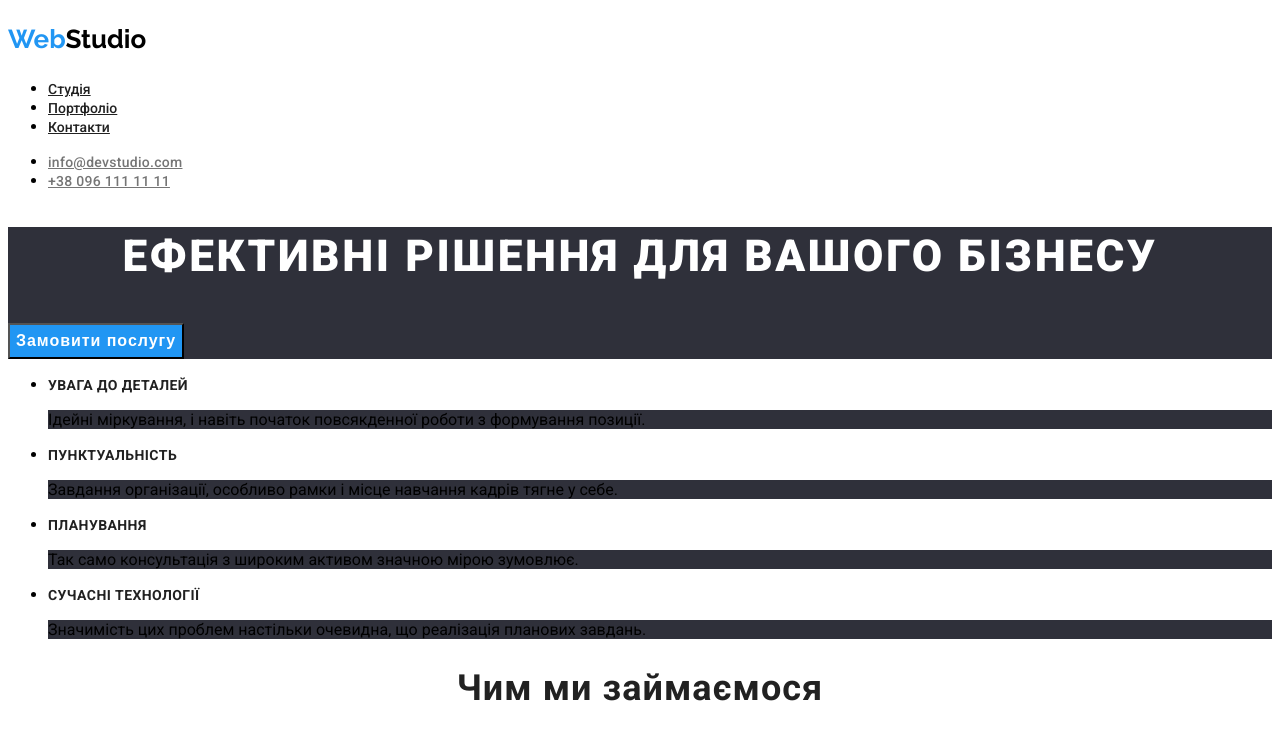
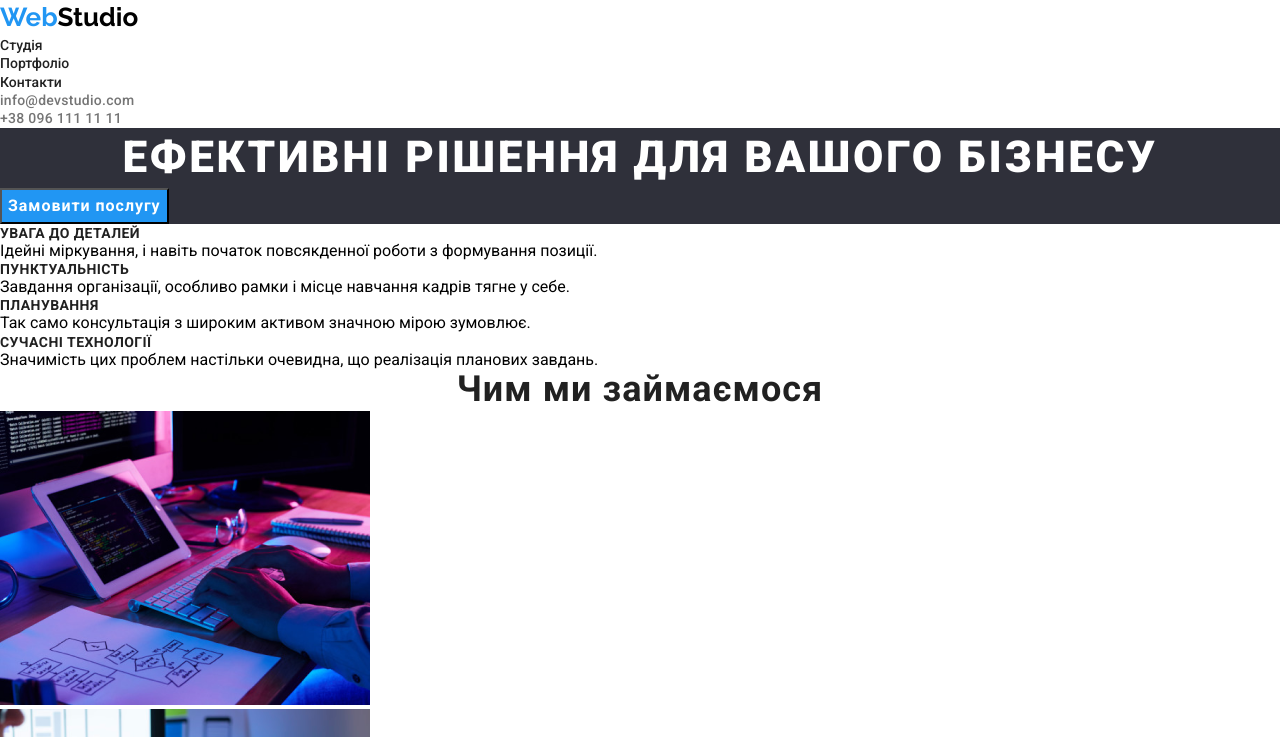
Before and after one commit to Kondrov220/webstudeo, a plain HTML site: page index.html in a window 1280 px wide. Shown: the top 737 px of the page. Drawn offline with nearby package versions, Linux system fonts and the light colour scheme.

Commit message:
Add files via upload

```diff
--- a/index.html
+++ b/index.html
@@ -10,6 +10,8 @@
       href="https://fonts.googleapis.com/css2?family=Raleway:wght@700&family=Roboto:wght@400;500;700;900&display=swap"
       rel="stylesheet"
     />
+    <link rel="stylesheet" href="https://cdnjs.cloudflare.com/ajax/libs/modern-normalize/2.0.0/modern-normalize.min.css">
+    <link rel="stylesheet" href="./reset.css">
     <link rel="stylesheet" href="./styles.css" />
   </head>
   <body>
@@ -33,27 +35,27 @@
         <ul class="effective-list">
           <li class="effective-item">
             <h2 class="effective-subtitle">УВАГА ДО ДЕТАЛЕЙ</h2>
-            <p class="effective">
+            <p class="effective-text">
               Ідейні міркування, і навіть початок повсякденної роботи з
               формування позиції.
             </p>
           </li>
           <li class="effective-item">
             <h2 class="effective-subtitle">ПУНКТУАЛЬНІСТЬ</h2>
-            <p class="effective">
+            <p class="effective-text">
               Завдання організації, особливо рамки і місце навчання кадрів тягне
               у себе.
             </p>
           </li>
           <li class="effective-item">
             <h2 class="effective-subtitle">ПЛАНУВАННЯ</h2>
-            <p class="effective">
+            <p class="effective-text">
               Так само консультація з широким активом значною мірою зумовлює.
             </p>
           </li>
           <li class="effective-item">
             <h2 class="effective-subtitle">СУЧАСНІ ТЕХНОЛОГІЇ</h2>
-            <p class="effective">
+            <p class="effective-text">
               Значимість цих проблем настільки очевидна, що реалізація планових
               завдань.
             </p>
--- /dev/null
+++ b/reset.css
@@ -0,0 +1,15 @@
+h1,
+h2,
+h3,
+h4,
+h5,
+h6,
+p,
+ul {
+  margin: 0;
+  padding: 0;
+}
+
+a {
+  text-decoration: none;
+}
```
